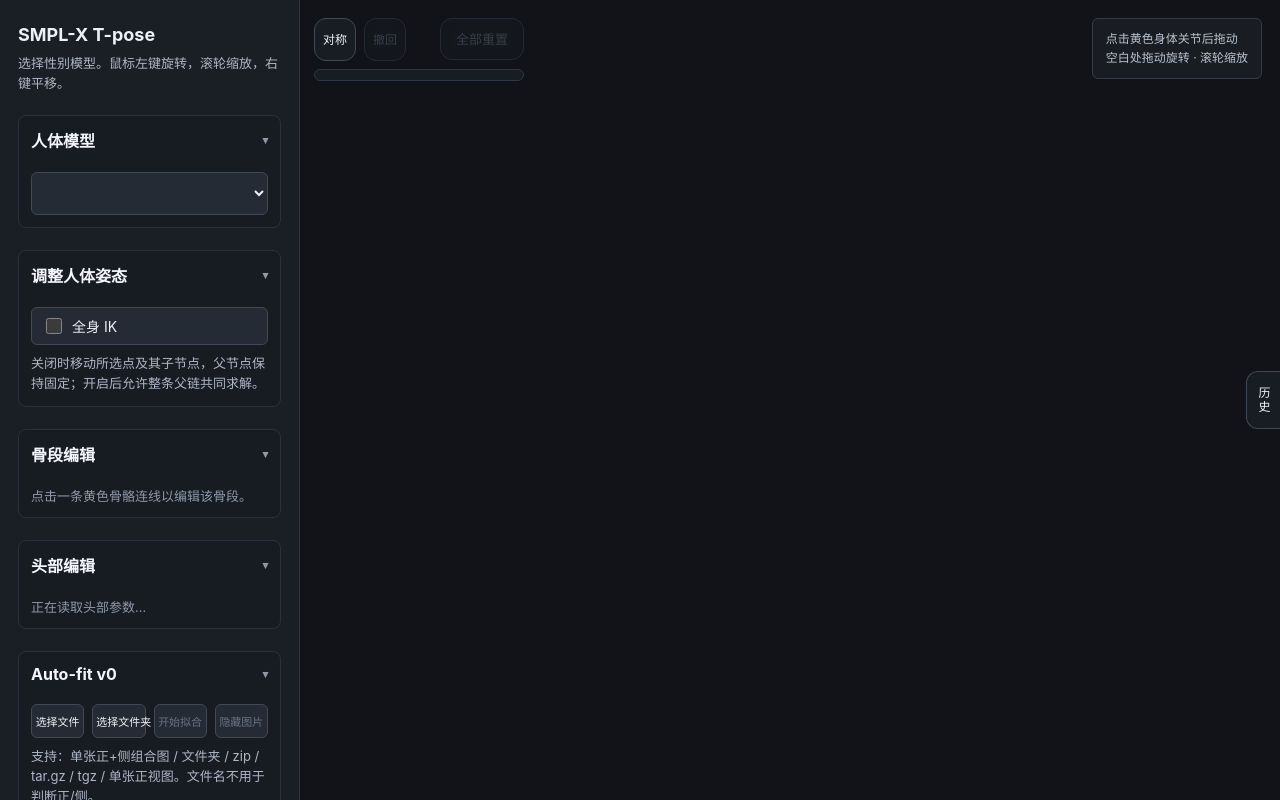
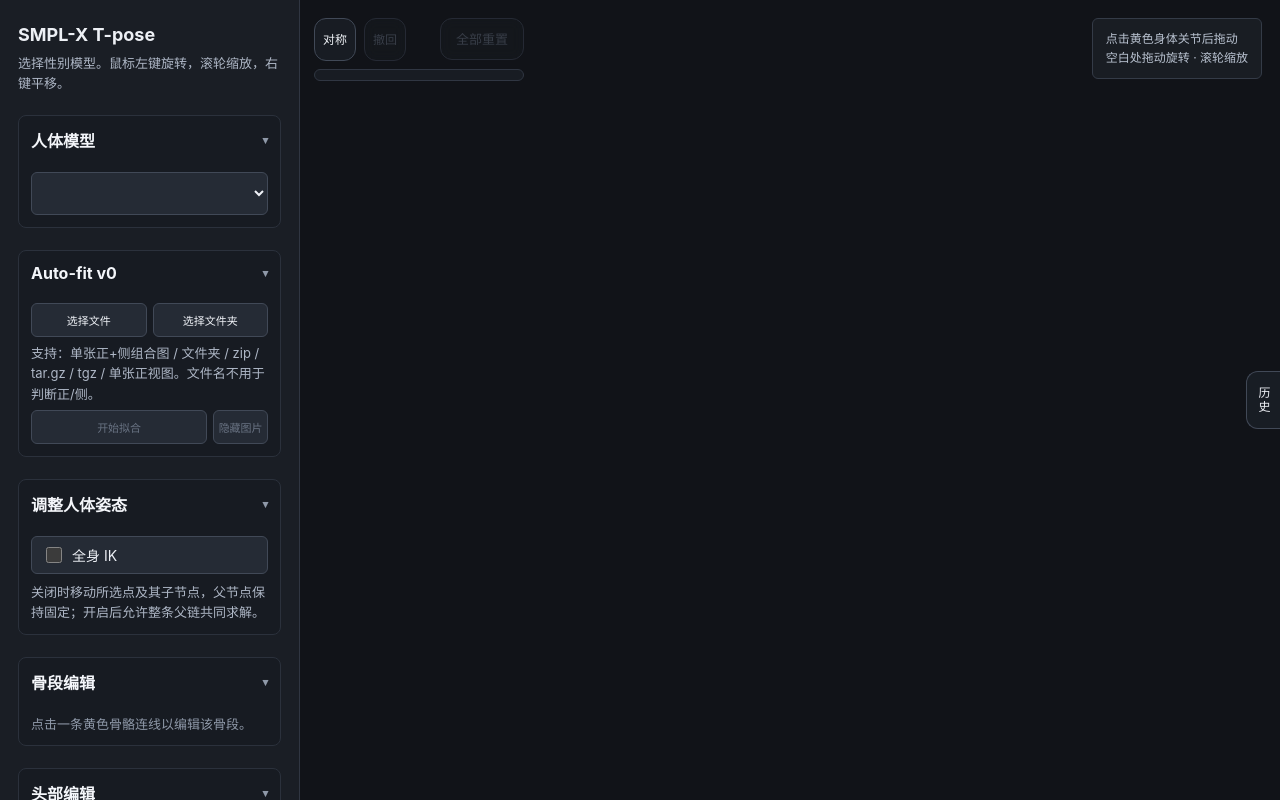
Before and after one commit to Lomerson/SMPL_Editor_HU, a plain HTML site: page web/index.html in a window 1280 px wide. Drawn offline with nearby package versions, Linux system fonts and the light colour scheme.

Commit message:
Auto-fit 改为四列三行布局
第一行选择文件/选择文件夹各占2列；第二行说明文字占4列；第三行开始拟合占3列、隐藏图片占1列，避免按钮拥挤和文字溢出。

```diff
--- a/web/index.html
+++ b/web/index.html
@@ -66,8 +66,13 @@
   .export-buttons button { flex:1 1 0; min-width:0; padding:0 4px; font-size:11px; text-align:center; }
   #skin-opacity-row { grid-template-columns:44px minmax(0,1fr) 40px; }
   #disp-file, #fit-file, #fit-folder { display:none; }
-  .fit-actions { gap:4px; }
-  .fit-actions button { flex:1 1 0; min-width:0; padding:0 3px; font-size:11px; text-align:center; white-space:nowrap; }
+  .fit-grid { display:grid; grid-template-columns:repeat(4,minmax(0,1fr)); grid-template-areas:"file file folder folder" "info info info info" "run run run hide"; gap:6px; align-items:stretch; }
+  .fit-grid #fit-pick { grid-area:file; }
+  .fit-grid #fit-folder-pick { grid-area:folder; }
+  .fit-grid #fit-info { grid-area:info; margin:0; align-self:center; }
+  .fit-grid #fit-run { grid-area:run; }
+  .fit-grid #fit-hide { grid-area:hide; }
+  .fit-grid button { width:100%; min-width:0; min-height:34px; padding:0 2px; font-size:11px; text-align:center; white-space:nowrap; }
   #fit-path { flex:1; min-width:0; min-height:34px; border:1px solid #414957; border-radius:6px; background:#252b35; color:#eff2f7; padding:0 8px; font-size:12px; }
   #fit-path-run { min-height:34px; font-size:12px; }
   .step-btn:disabled { color:#697383; cursor:not-allowed; opacity:.5; }
@@ -77,16 +82,16 @@
 <body><div id="app"><aside>
   <div><h1>SMPL-X T-pose</h1><p class="sub">选择性别模型。鼠标左键旋转，滚轮缩放，右键平移。</p></div>
   <details class="panel" open><summary class="section-title">人体模型</summary><select id="gender" aria-label="人体模型"></select></details>
+  <details class="panel" open><summary class="section-title">Auto-fit v0</summary><div class="fit-grid"><button id="fit-pick" class="small">选择文件</button><button id="fit-folder-pick" class="small">选择文件夹</button><p class="sub" id="fit-info">支持：单张正+侧组合图 / 文件夹 / zip / tar.gz / tgz / 单张正视图。文件名不用于判断正/侧。</p><button id="fit-run" class="small" disabled>开始拟合</button><button id="fit-hide" class="small" disabled title="只控制参考图显示，不写入历史">隐藏图片</button></div><input id="fit-file" type="file" accept="image/*,.zip,.tar,.tgz,.gz"><input id="fit-folder" type="file" webkitdirectory multiple></details>
+  <!-- 参考图自动对齐已停用，代码保留供 auto-fit 后续参考。
+  <details class="panel" open><summary class="section-title">参考图</summary><div class="ref-row"><button id="ref-pick">选择图片</button><button id="ref-hide" class="small" disabled>隐藏</button><button id="ref-clear" class="small" disabled>移除</button></div><input id="ref-file" type="file" accept="image/png,image/jpeg,image/jpg,image/webp,image/bmp,image/gif,image/tiff,image/*"><p class="sub ref-info" id="ref-info">未选择图片。上传后自动用 AnimePoseDetector 对齐双眼。</p></details>
+  -->
   <details class="panel" open><summary class="section-title">调整人体姿态</summary><div class="pose-controls"><label class="toggle"><input id="full-body-ik" type="checkbox"> <span>全身 IK</span></label></div><p class="sub">关闭时移动所选点及其子节点，父节点保持固定；开启后允许整条父链共同求解。</p></details>
   <details class="panel" open><summary class="section-title">骨段编辑</summary><div id="segment-editor" class="segment-empty">点击一条黄色骨骼连线以编辑该骨段。</div></details>
   <details class="panel" open><summary class="section-title">头部编辑</summary><div id="head-editor" class="segment-empty">正在读取头部参数...</div></details>
-  <details class="panel" open><summary class="section-title">Auto-fit v0</summary><div class="ref-row fit-actions"><button id="fit-pick" class="small">选择文件</button><button id="fit-folder-pick" class="small">选择文件夹</button><button id="fit-run" class="small" disabled>开始拟合</button><button id="fit-hide" class="small" disabled title="只控制参考图显示，不写入历史">隐藏图片</button></div><input id="fit-file" type="file" accept="image/*,.zip,.tar,.tgz,.gz"><input id="fit-folder" type="file" webkitdirectory multiple><p class="sub" id="fit-info">支持：单张正+侧组合图 / 文件夹 / zip / tar.gz / tgz / 单张正视图。文件名不用于判断正/侧。</p><div class="ref-row"><input id="fit-path" value="/home/lomerson/MyProjects/ui" aria-label="服务器图片/目录/压缩包路径"><button id="fit-path-run" class="small">按路径拟合</button></div></details>
-  <!-- 参考图自动对齐已停用，代码保留供 auto-fit 后续参考。
-  <details class="panel" open><summary class="section-title">参考图</summary><div class="ref-row"><button id="ref-pick">选择图片</button><button id="ref-hide" class="small" disabled>隐藏</button><button id="ref-clear" class="small" disabled>移除</button></div><input id="ref-file" type="file" accept="image/png,image/jpeg,image/jpg,image/webp,image/bmp,image/gif,image/tiff,image/*"><p class="sub ref-info" id="ref-info">未选择图片。上传后自动用 AnimePoseDetector 对齐双眼。</p></details>
-  -->
   <details class="panel"><summary class="section-title">导出</summary><div class="segment-tools export-buttons"><button id="export-glb" class="small" title="下载带 55 关节蒙皮的 T-pose GLB">GLB</button><button id="export-params" class="small" title="下载 identity 参数 JSON">参数</button><button id="export-fourview" class="small" title="下载四视图 PNG + views.json">四视图</button></div><div class="segment-tools export-buttons" id="disp-buttons"><button id="disp-pick" class="small" title="导入 Blender shape key 导出的 (N,3) .npy">导入位移</button><button id="disp-clear" class="small" disabled title="移除已导入的位移">清除位移</button></div><input id="disp-file" type="file" accept=".npy,application/octet-stream"><p class="sub" id="export-help">GLB 带 55 关节蒙皮（Blender 会得到 Armature + Vertex Groups）；四视图为完整蒙皮截图（侧视隐藏手臂并标出肩/臂截面）；导出始终是 T-pose identity，不包含当前摆姿。位移会应用到 GLB/四视图。</p></details>
   <div id="status">正在读取模型信息...</div>
-</aside><main><canvas id="viewer"></canvas><div class="floating-tools" role="toolbar" aria-label="编辑工具"><div class="tool-row"><button id="symmetry-toggle" class="tool-btn" aria-pressed="false" title="对称编辑">对称</button><button id="undo-btn" class="tool-btn" title="撤回 (Ctrl+Z)" disabled>撤回</button><button id="reset" class="tool-btn tool-wide" title="全部重置" disabled>全部重置</button><button id="logout-btn" class="tool-btn" title="退出实验" hidden>退出</button></div><div id="skin-opacity-host" class="floating-opacity" title="0 透明（只看骨架） / 1 半透明 / 2 不透明"></div></div><div class="hud">点击黄色身体关节后拖动<br>空白处拖动旋转 · 滚轮缩放</div><div id="toasts"></div></main></div>
+</aside><main><canvas id="viewer"></canvas><div class="floating-tools" role="toolbar" aria-label="编辑工具"><div class="tool-row"><button id="symmetry-toggle" class="tool-btn" aria-pressed="true" title="对称编辑">对称</button><button id="undo-btn" class="tool-btn" title="撤回 (Ctrl+Z)" disabled>撤回</button><button id="reset" class="tool-btn tool-wide" title="全部重置" disabled>全部重置</button><button id="logout-btn" class="tool-btn" title="退出实验" hidden>退出</button></div><div id="skin-opacity-host" class="floating-opacity" title="0 透明（只看骨架） / 1 半透明 / 2 不透明"></div></div><div class="hud">点击黄色身体关节后拖动<br>空白处拖动旋转 · 滚轮缩放</div><div id="toasts"></div></main></div>
 <div id="history-drawer" class="history-drawer" aria-hidden="true"><button id="history-tab" class="history-tab" aria-expanded="false">历史</button><aside class="history-panel"><div class="history-head"><strong>操作历史</strong><button id="history-close" class="small">关闭</button></div><p class="history-hint">单击任意一步回撤/重做</p><ol id="history-list" class="history-list"></ol></aside></div>
 <script type="importmap">{"imports":{"three":"/vendor/three.module.js","three/addons/":"/vendor/addons/"}}</script>
 <script type="module">
```
